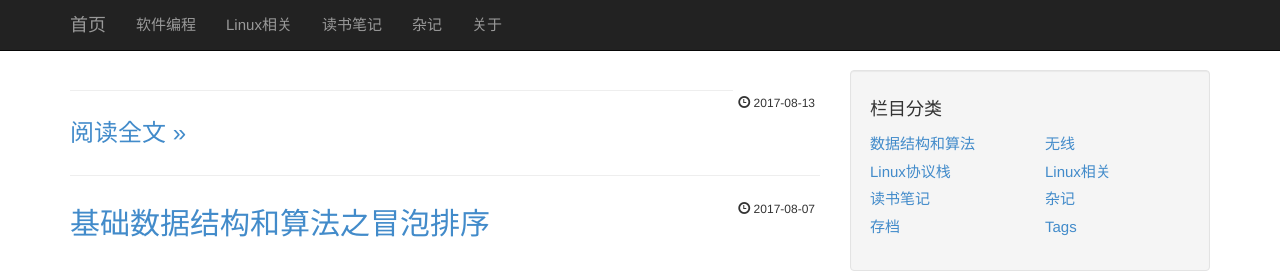
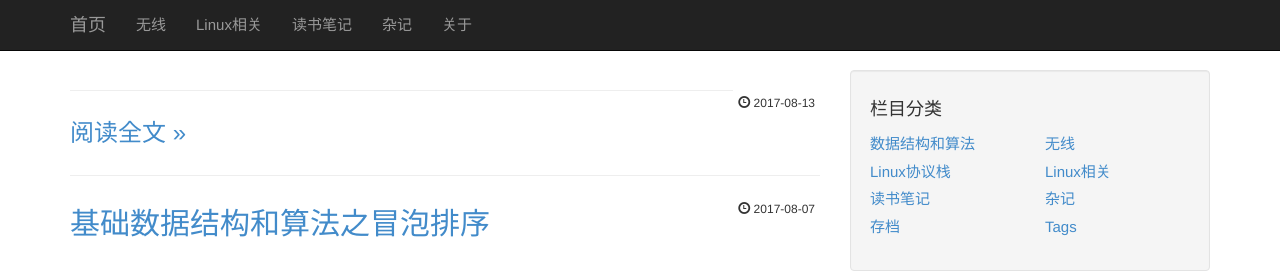
Before and after one commit to tianfy/tianfy.github.io, a Jekyll site: the page built from index.html, in a window 1280 px wide. Shown: the top 272 px of the page. Built offline with Jekyll 4.4.1, drawn with Linux system fonts in a browser that asks for light colours; the list of posts is cut into pages by our own code.

Commit message:
update name

```diff
--- a/_config.yml
+++ b/_config.yml
@@ -8,7 +8,7 @@ author: "rex.tian"
 email: yz_android@163.com
 name: "rex.tian个人博客"
 all_categories: [
-["program", "软件编程","/posts/program.html"],
+["wireless", "无线","/posts/wireless.html"],
 ["linux", "Linux相关","/posts/linux.html"],
 ["read", "读书笔记","/posts/read.html"],
 ["other", "杂记","/posts/other.html"],
```
